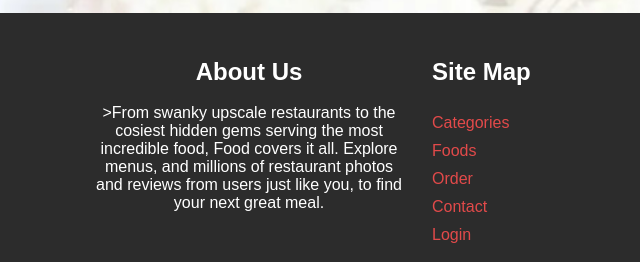
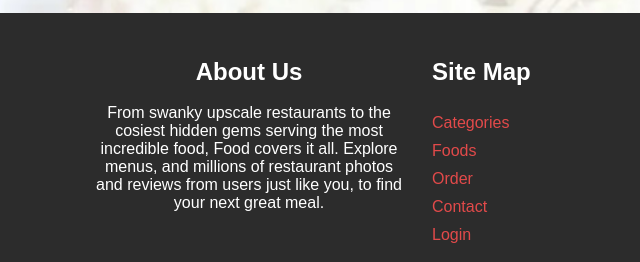
Before and after one commit to rasdih/Food-Delivery-Web-App-, a plain HTML site: page Food_ordering_web-main/foods.html in a window 1280 px wide. Shown: the part 1186-1448 px from the top of the page, 0-640 px from the left. Drawn offline with nearby package versions, Linux system fonts and the light colour scheme.

Commit message:
Update foods.html

```diff
--- a/Food_ordering_web-main/foods.html
+++ b/Food_ordering_web-main/foods.html
@@ -186,7 +186,7 @@
             <div class="grid-3">
                 <div class="text-center">
                     <h3>About Us</h3><br>
-                    <p>>From swanky upscale restaurants to the cosiest hidden gems serving the most incredible food, Food covers it all. Explore menus, and millions of restaurant photos and reviews from users just like you, to find your next great meal.</p>
+                    <p>From swanky upscale restaurants to the cosiest hidden gems serving the most incredible food, Food covers it all. Explore menus, and millions of restaurant photos and reviews from users just like you, to find your next great meal.</p>
                 </div>
                 <div class="texr-center">
                     <h3>Site Map</h3><br>
```
